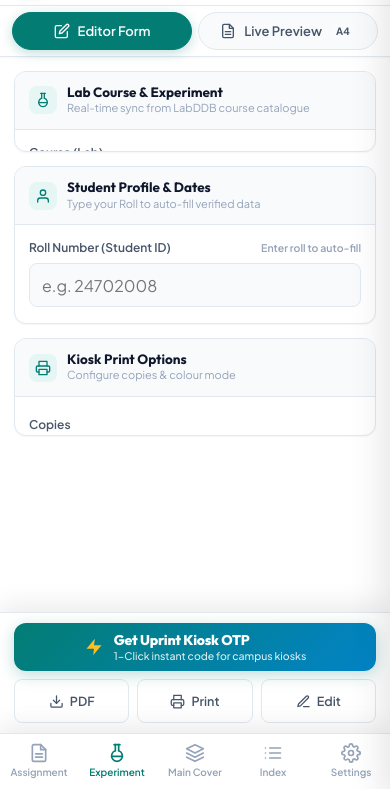
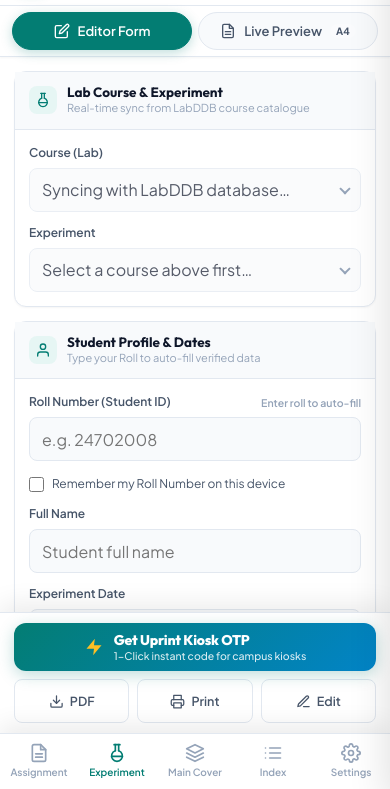
Before and after one commit to SaifulKhalid/LabDDB-presents-Chittagong-University-Coverpage-Generator-with-UprintBD-integration, a website: page public/experiment-cover.html in a window 390 px wide. Shown: the part 55-844 px from the top of the page. Drawn offline with nearby package versions, Linux system fonts and the light colour scheme; no server answers.

Commit message:
Fix form card flex squeezing and enable full content scrolling on mobile

```diff
--- a/public/css/styles.css
+++ b/public/css/styles.css
@@ -726,14 +726,19 @@
   position: relative;
   z-index: 20;
   overflow: hidden;
+  display: flex;
+  flex-direction: column;
+  height: 100%;
+  min-height: 0;
   transition: background-color 0.25s, border-color 0.25s;
 }
 
 .panel-scroll-content {
-  flex: 1;
+  flex: 1 1 auto;
+  min-height: 0;
   overflow-y: auto;
   -webkit-overflow-scrolling: touch;
-  padding: 14px 14px calc(var(--mobile-nav-height) + 120px + var(--safe-bottom));
+  padding: 14px 14px 20px;
   display: flex;
   flex-direction: column;
   gap: 14px;
@@ -741,11 +746,13 @@
 
 /* Form Cards */
 .form-card {
+  flex-shrink: 0;
+  width: 100%;
   background: var(--bg-card);
   border: 1px solid var(--border);
   border-radius: var(--radius-md);
   box-shadow: var(--shadow-xs);
-  overflow: hidden;
+  overflow: visible;
   transition: var(--transition-smooth);
 }
 
@@ -1087,11 +1094,11 @@
 
 /* ---- Action Dock (Sticky Bottom on Mobile) -------------------------------- */
 .action-dock {
-  position: sticky;
-  bottom: 0;
+  flex-shrink: 0;
+  position: relative;
   z-index: 30;
   padding: 10px 14px calc(var(--mobile-nav-height) + 10px + var(--safe-bottom));
-  background: rgba(255, 255, 255, 0.92);
+  background: rgba(255, 255, 255, 0.94);
   backdrop-filter: blur(16px);
   -webkit-backdrop-filter: blur(16px);
   border-top: 1px solid var(--border);
```
